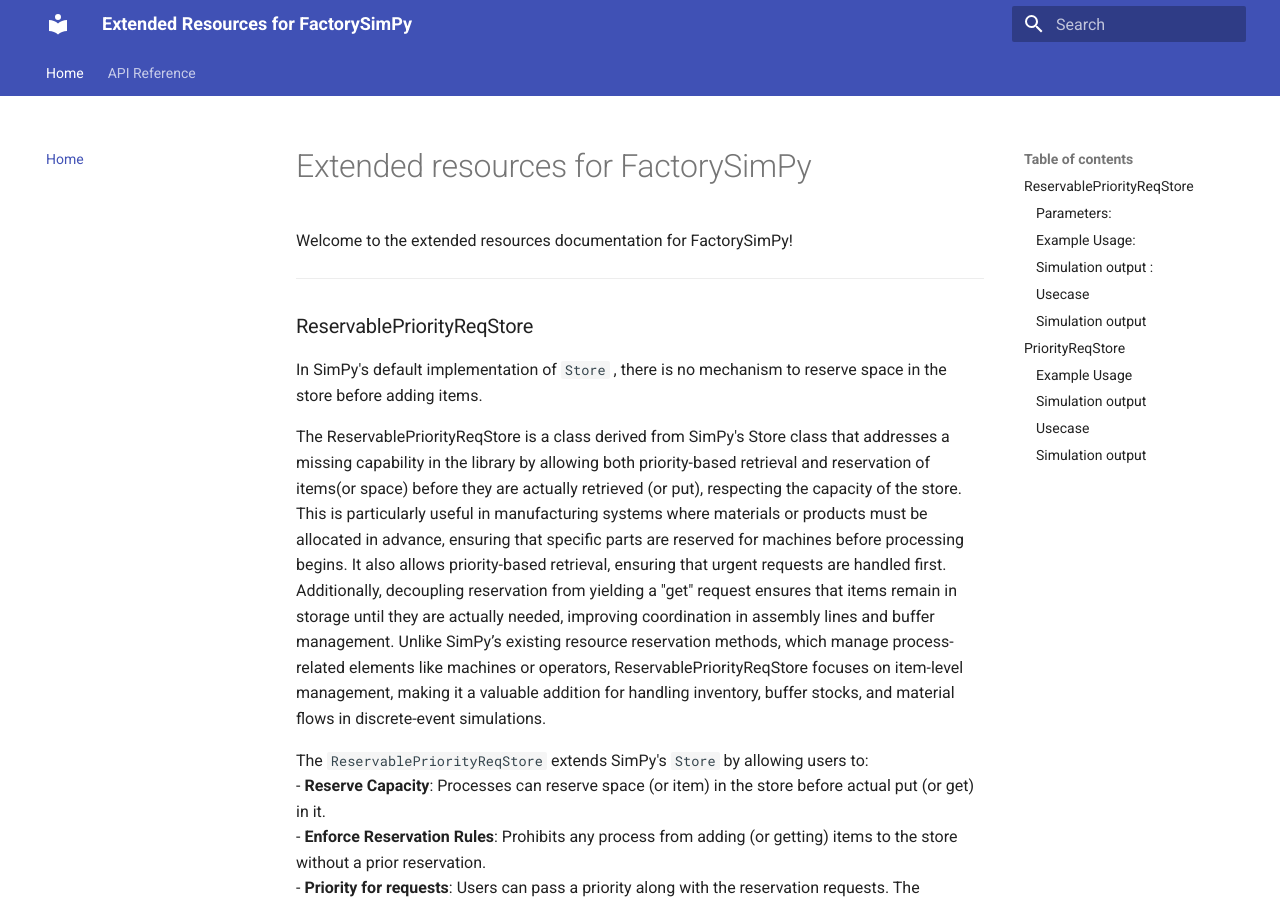
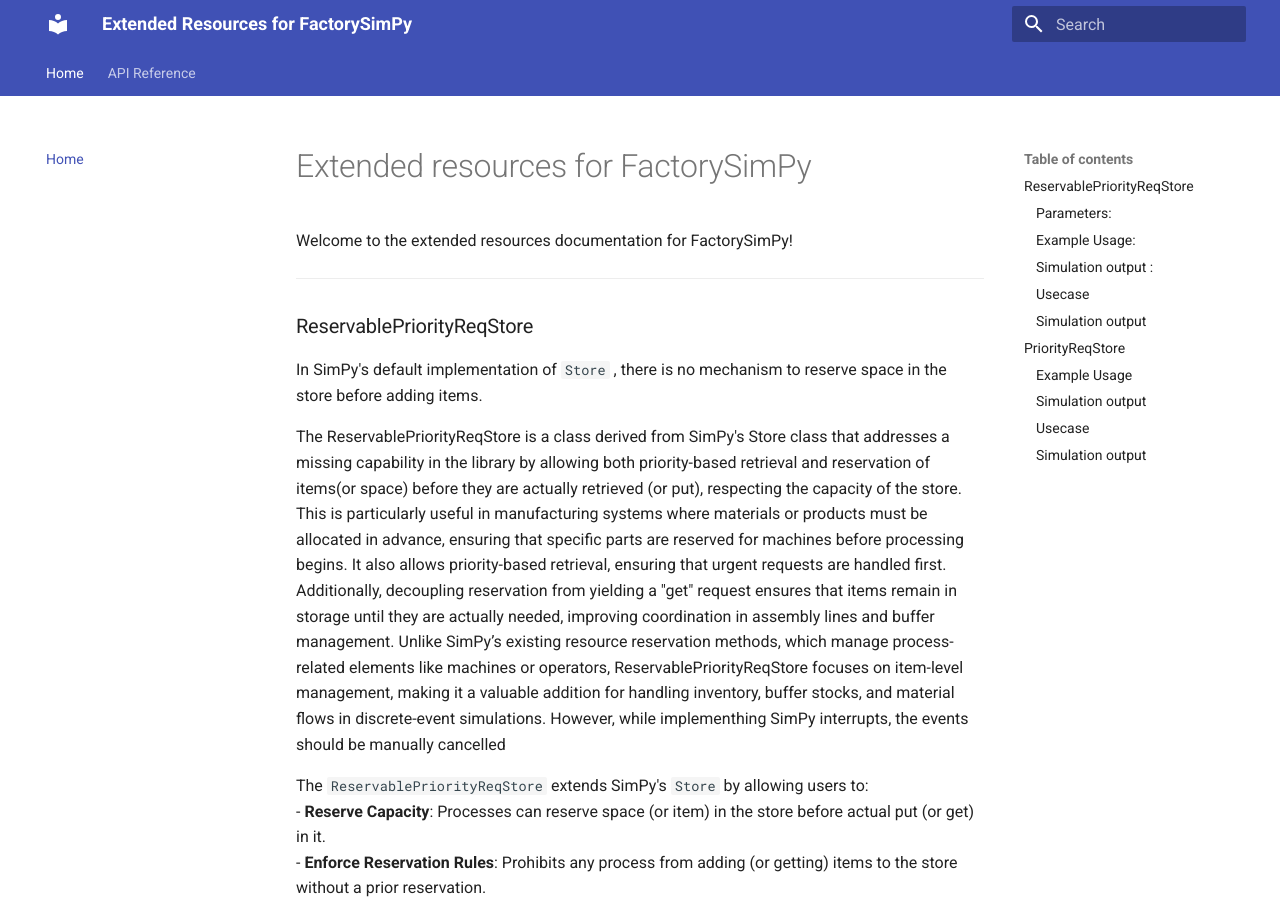
Before and after one commit to FactorySimPy/FactorySimPydocs, an MkDocs documentation site: the page built from docs/index.md, in a window 1280 px wide and 900 px high. Built offline with MkDocs 1.6.1 and Material for MkDocs 9.7.7, drawn with Linux system fonts in a browser that asks for light colours.

Commit message:
Initial MKDocs commit

````diff
--- a/docs/index.md
+++ b/docs/index.md
@@ -12,6 +12,7 @@
 In SimPy's default implementation of `Store` , there is no mechanism to reserve space in the store before adding items.
 
 The ReservablePriorityReqStore is a class derived from SimPy's Store class that addresses a missing capability in the library by allowing both priority-based retrieval and reservation of items(or space) before they are actually retrieved (or put), respecting the capacity of the store. This is particularly useful in manufacturing systems where materials or products must be allocated in advance, ensuring that specific parts are reserved for machines before processing begins. It also allows priority-based retrieval, ensuring that urgent requests are handled first. Additionally, decoupling reservation from yielding a "get" request ensures that items remain in storage until they are actually needed, improving coordination in assembly lines and buffer management. Unlike SimPy’s existing resource reservation methods, which manage process-related elements like machines or operators, ReservablePriorityReqStore focuses on item-level management, making it a valuable addition for handling inventory, buffer stocks, and material flows in discrete-event simulations.
+However, while implementhing SimPy interrupts, the events should be manually cancelled
 
 
 
@@ -276,7 +277,7 @@
 
 
 ### Example Usage
-```Python
+```python
 import simpy
 
 
````
